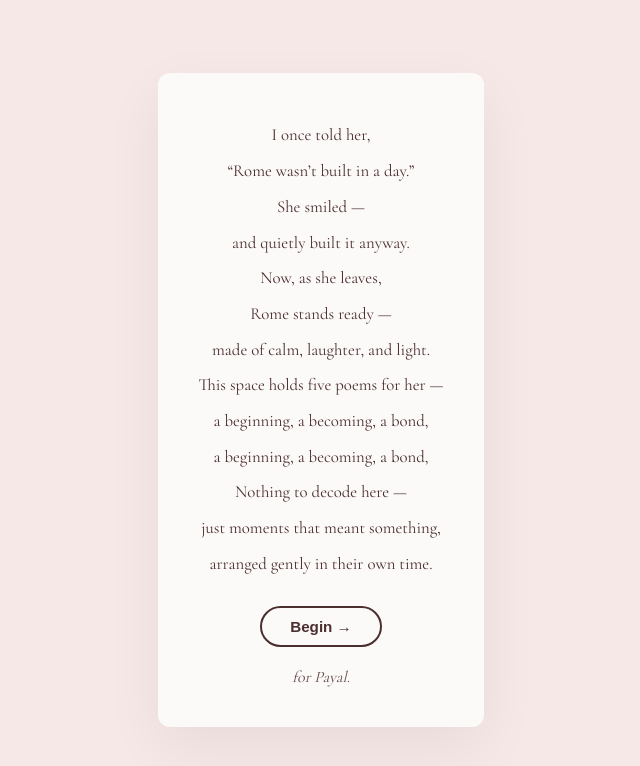
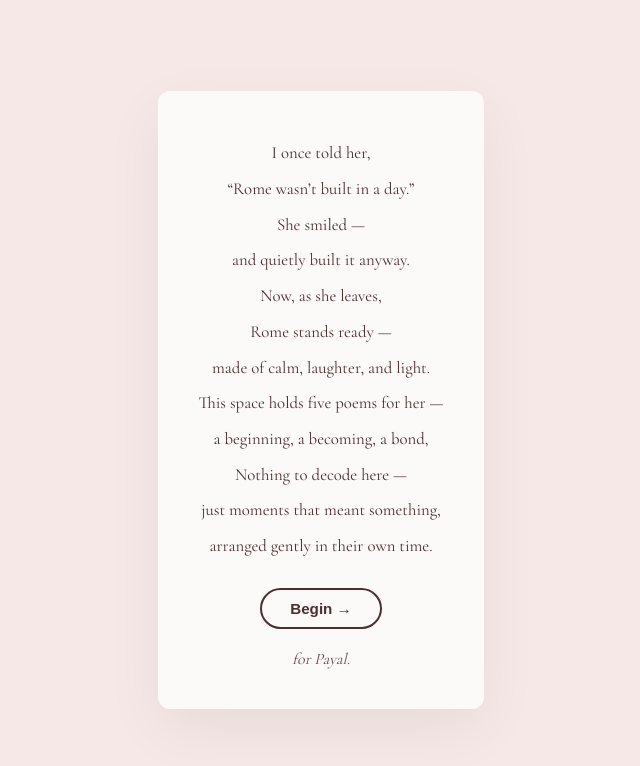
Before and after one commit to tabhinav729-stack/the-four-phases-of-knowing-you, a plain HTML site: page index.html in a window 1280 px wide. Shown: the top 766 px of the page, without its empty margins (319-959 px from the left). Drawn offline with nearby package versions, Linux system fonts and the light colour scheme.

Commit message:
Update index.html

```diff
--- a/index.html
+++ b/index.html
@@ -185,7 +185,6 @@
     <div class="line">made of calm, laughter, and light.</div>
     <div class="line">  </div>
     <div class="line">This space holds five poems for her —</div>
-    <div class="line">a beginning, a becoming, a bond,</div>
     <div class="line">a beginning, a becoming, a bond,</div>
     <div class="line">  </div>
     <div class="line">Nothing to decode here —</div>
```
